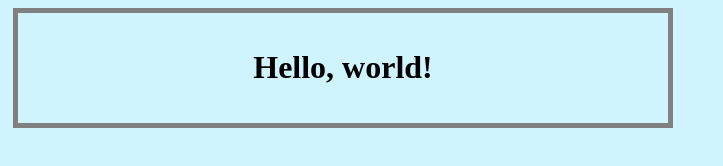
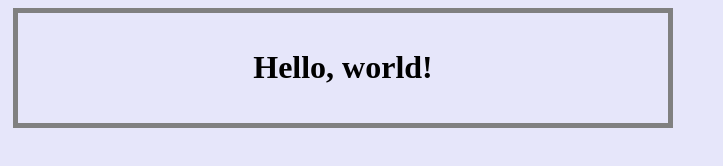
Before and after one commit to KureijiSan/Mana, a plain HTML site: page index.html in a window 1280 px wide. Shown: the whole page, without its empty margins (0-723 px from the left). Drawn offline with Linux system fonts and the light colour scheme.

Commit message:
BG new color lavender

```diff
--- a/style.css
+++ b/style.css
@@ -1,5 +1,5 @@
 body {
-    background-color: #d0f4fe;
+    background-color: lavender;
 }
 
 div {
```
